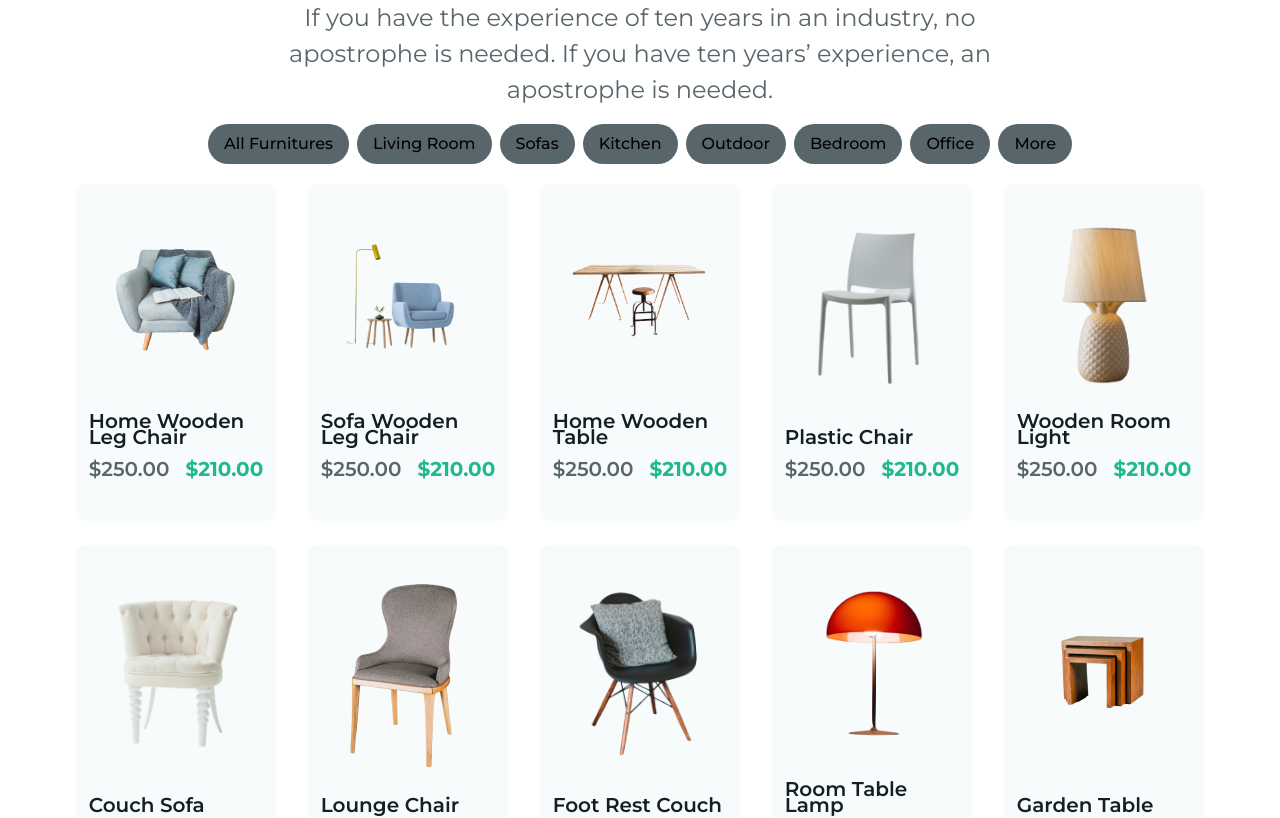
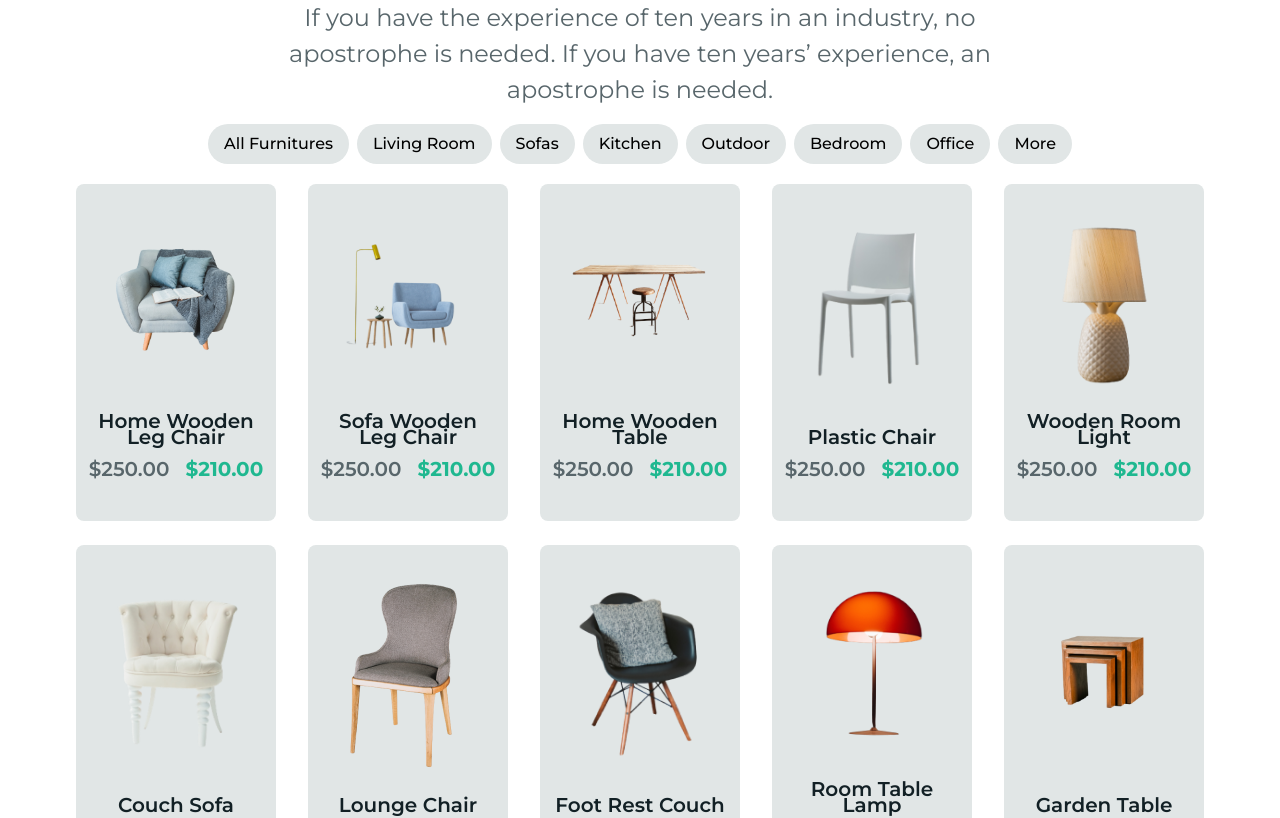
Before and after one commit to mustafaumar/penito-furniture, a React (Vite) app: page / in a window 1280 px wide. Shown: the part 960-1778 px from the top of the page. Built offline with nearby package versions, Linux system fonts and the light colour scheme.

Commit message:
Fix: change styles

```diff
--- a/src/components/layout/Main/SectionFive/SectionFive.jsx
+++ b/src/components/layout/Main/SectionFive/SectionFive.jsx
@@ -10,7 +10,7 @@ import { Mousewheel } from "swiper/modules";
 import "swiper/css/mousewheel";
 const SectionFive = () => {
   return (
-		<div className="bg-clr6 py-5">
+		<div className="bg-clr7 py-5">
 			<p className="text-5xl font-semibold text-clr1 text-center my-6">
 				Visit Our Instagram Gallery
 			</p>
--- a/src/components/layout/Main/SectionOne/FurnitureList.jsx
+++ b/src/components/layout/Main/SectionOne/FurnitureList.jsx
@@ -22,7 +22,7 @@ const FurnitureList = () => {
 				<ul className="flex items-center flex-row flex-wrap justify-center mx-0 my-auto text-center ">
 					<li>
 						<button
-							className=" focus:bg-clr5 hover:bg-clr5 text-base  bg-clr2 cursor-pointer font-medium px-4 py-2 mx-1 my-2 whitespace-nowrap rounded-[20px] border-none outline-none"
+							className=" focus:bg-clr5 hover:bg-clr5 text-base  bg-clr6 cursor-pointer font-medium px-4 py-2 mx-1 my-2 whitespace-nowrap rounded-[20px] border-none outline-none"
 							onClick={() => {
 								setData(FurnitureData);
 							}}
@@ -33,7 +33,7 @@ const FurnitureList = () => {
 					{category.map((item) => (
 						<li>
 							<button
-								className=" focus:bg-clr5 hover:bg-clr5 text-base  bg-clr2 cursor-pointer font-medium px-4 py-2 mx-1 my-2 whitespace-nowrap rounded-[20px] border-none outline-none"
+								className=" focus:bg-clr5 hover:bg-clr5 text-base  bg-clr6 cursor-pointer font-medium px-4 py-2 mx-1 my-2 whitespace-nowrap rounded-[20px] border-none outline-none transition-all ease-in"
 								onClick={() => {
 									filterCategory(item);
 								}}
@@ -48,12 +48,12 @@ const FurnitureList = () => {
 				{data.map((item) => (
 					<div
 						key={item.id}
-						className="flex flex-col p-8 items-center bg-clr6 hover:shadow-3xl hover:bg-white rounded-lg  mx-4 my-3 w-[200px]"
+						className="flex flex-col p-8 items-center bg-clr6 hover:shadow-3xl  hover:bg-white rounded-lg  mx-4 my-3 w-[200px]"
 					>
 						<div className="flex w-full m-auto ">
-							<img src={item.image} alt="" />
+							<img src={item.image} alt="Image data" />
 						</div>
-						<div className=" leading-4 flex flex-col text-left my-3">
+						<div className=" leading-4 flex flex-col text-center my-3">
 							<p className="text-xl font-semibold text-clr1 my-4">
 								{item.description}
 							</p>
--- a/src/components/layout/Main/SectionThree/SectionThree.jsx
+++ b/src/components/layout/Main/SectionThree/SectionThree.jsx
@@ -9,7 +9,7 @@ import "swiper/css/navigation";
 
 const SectionThree = () => {
 	return (
-		<div className="bg-clr6  p-9 mb-4">
+		<div className="bg-clr7  p-9 mb-4">
 			<p className="text-5xl text-center font-semibold text-clr1 my-4  ">
 				Our Customer say
 			</p>
--- a/tailwind.config.js
+++ b/tailwind.config.js
@@ -30,10 +30,11 @@ export default {
 				clr3: "#F2C229",
 				clr4: "#1C2A2F",
 				clr5: "#1FB890",
-        clr6: "#F8FBFB",
+				clr6: "#e1e6e6",
+				clr7: "#F8FBFB"
 			},
 			boxShadow: {
-        "3xl": "0px 4px 16px 0px rgba(14, 191, 221, 0.20);",
+				"3xl": "0px 4px 16px 0px rgba(14, 191, 221, 1);",
 			},
 		},
 	},
```
Lines whose indentation alone changed are shown as unchanged.
